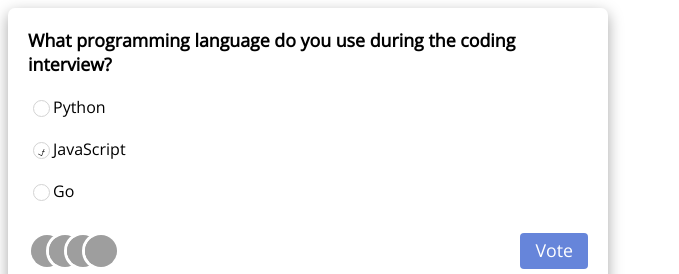
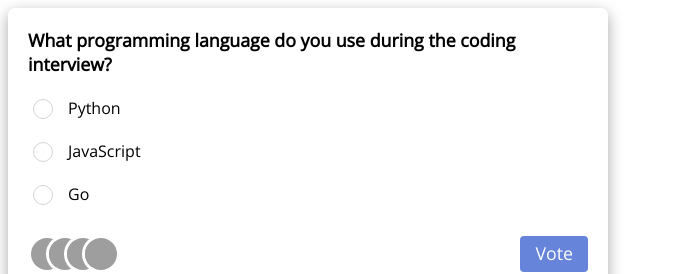
Before and after one commit to WesleyErasmus/react-polling-app, a React (Create React App) app: page / in a window 1280 px wide. Shown: the top 274 px of the page, without its empty margins (0-679 px from the left). Built offline with nearby package versions, Linux system fonts and the light colour scheme; grey boxes are pictures that could not be loaded.

Commit message:
[Poll.js]: Added state to component and updated CSS

```diff
--- a/src/components/Poll.js
+++ b/src/components/Poll.js
@@ -1,16 +1,15 @@
 /* shortcut for React template rafce
  -> short for  React arrow function component export
 */
-import React from "react";
+import React, { useState } from "react";
 import "../styles/poll.css";
 import VoteButton from "./VoteButton";
 import VoterImage from "./VoterImage";
-import CheckCircleIcon from "@mui/icons-material/CheckCircle";
-
-
-
 
 const Poll = () => {
+  // Initialize a state variable to track the selected programming language. Set to an empty string
+  const [selectedLanguage, setSelectedLanguage] = useState("");
+
   return (
     <div className="poll-container">
       {/* Polls Form */}
@@ -20,22 +19,39 @@ const Poll = () => {
             What programming language do you use during the coding interview?
           </div>
         </div>
+        {/* The checked attribute of each radio button is set based on whether the selectedLanguage matches the value of that radio button. When a radio button is selected, the onChange event triggers the corresponding setter function (setSelectedLanguage) to update the state with the new selected language. */}
         <div className="radio-buttons">
           <label>
-            <input type="radio" value="python" name="language" />
+            <input
+              type="radio"
+              value="python"
+              name="language"
+              checked={selectedLanguage === "python"}
+              // Update the selectedLanguage to python when this radio button is clicked
+              onChange={() => setSelectedLanguage("python")}
+            />
             Python
           </label>
           <label>
             <input
-              checked
               type="radio"
               value="javascript"
               name="language"
+              checked={selectedLanguage === "javascript"}
+              // Update the selectedLanguage to javascript when this radio button is clicked
+              onChange={() => setSelectedLanguage("javascript")}
             />
             JavaScript
           </label>
           <label>
-            <input type="radio" value="go" name="language" />
+            <input
+              type="radio"
+              value="go"
+              name="language"
+              checked={selectedLanguage === "go"}
+              // Update the selectedLanguage to go when this radio button is clicked
+              onChange={() => setSelectedLanguage("go")}
+            />
             Go
           </label>
         </div>
--- a/src/styles/poll.css
+++ b/src/styles/poll.css
@@ -1,5 +1,3 @@
-/* import CheckCircleIcon from '@mui/icons-material/CheckCircle'; */
-
 .poll-container {
     width: 35rem;
     padding: 20px;
@@ -31,20 +29,23 @@ input[type="radio"] {
     appearance: none;
     -webkit-appearance: none;
     -moz-appearance: none;
-    width: 17px;
-    height: 17px;
+    width: 20px;
+    height: 20px;
     border-radius: 50%;
     outline: none;
     border: 1px solid lightgrey;
     cursor: pointer;
-
+    margin-right: 15px;
 }
 
 input[type="radio"]:checked::before {
+    /* Adds the custom check inside the radio button  */
+    content: "✔";
     display: block;
     text-align: center;
-    line-height: 17px;
-    content: "\237B";
+    background-color: var(--primary-color);
+    color: #fff;
+    border-radius: 50%;
 }
 /*  */
 
```
